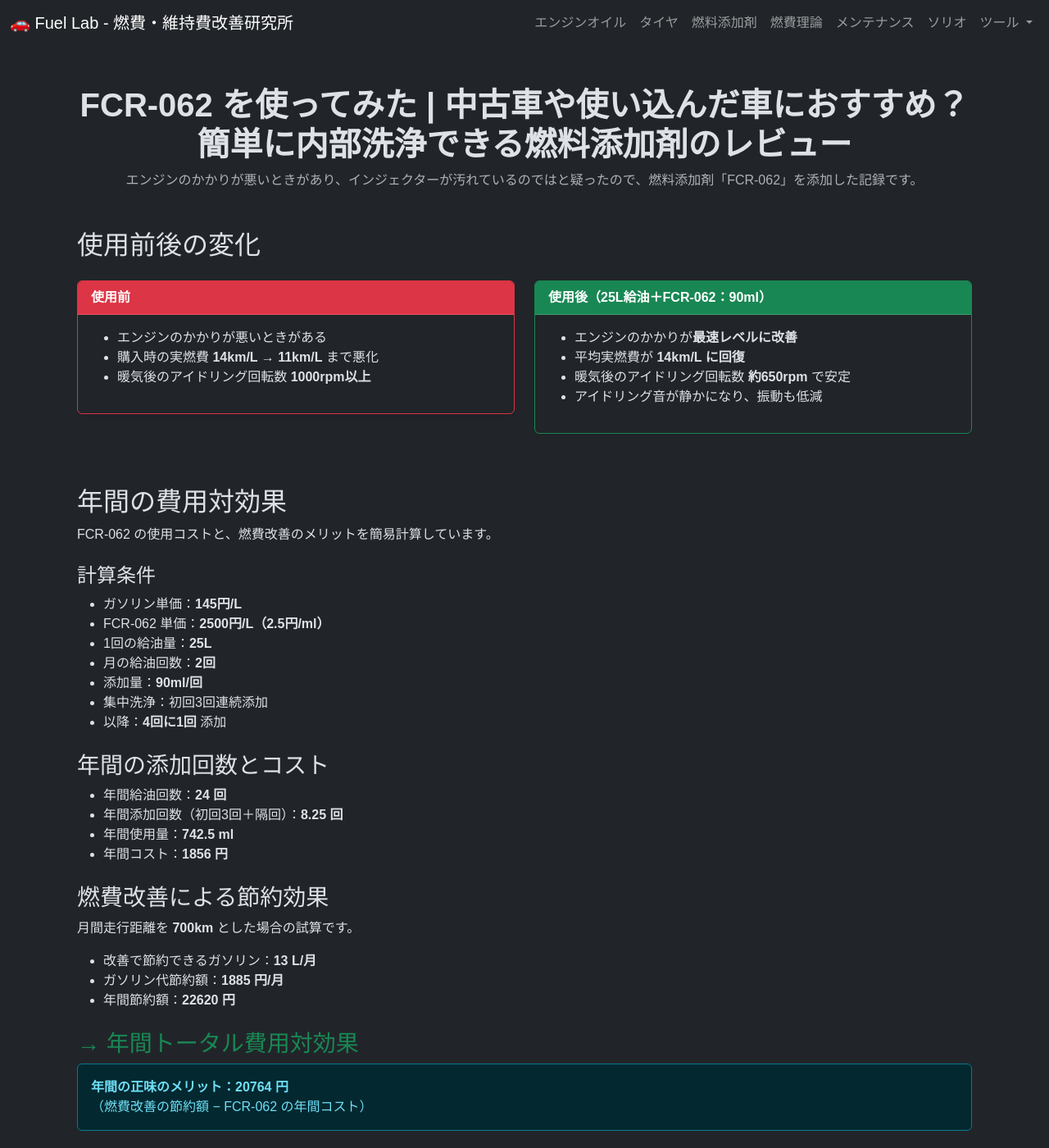
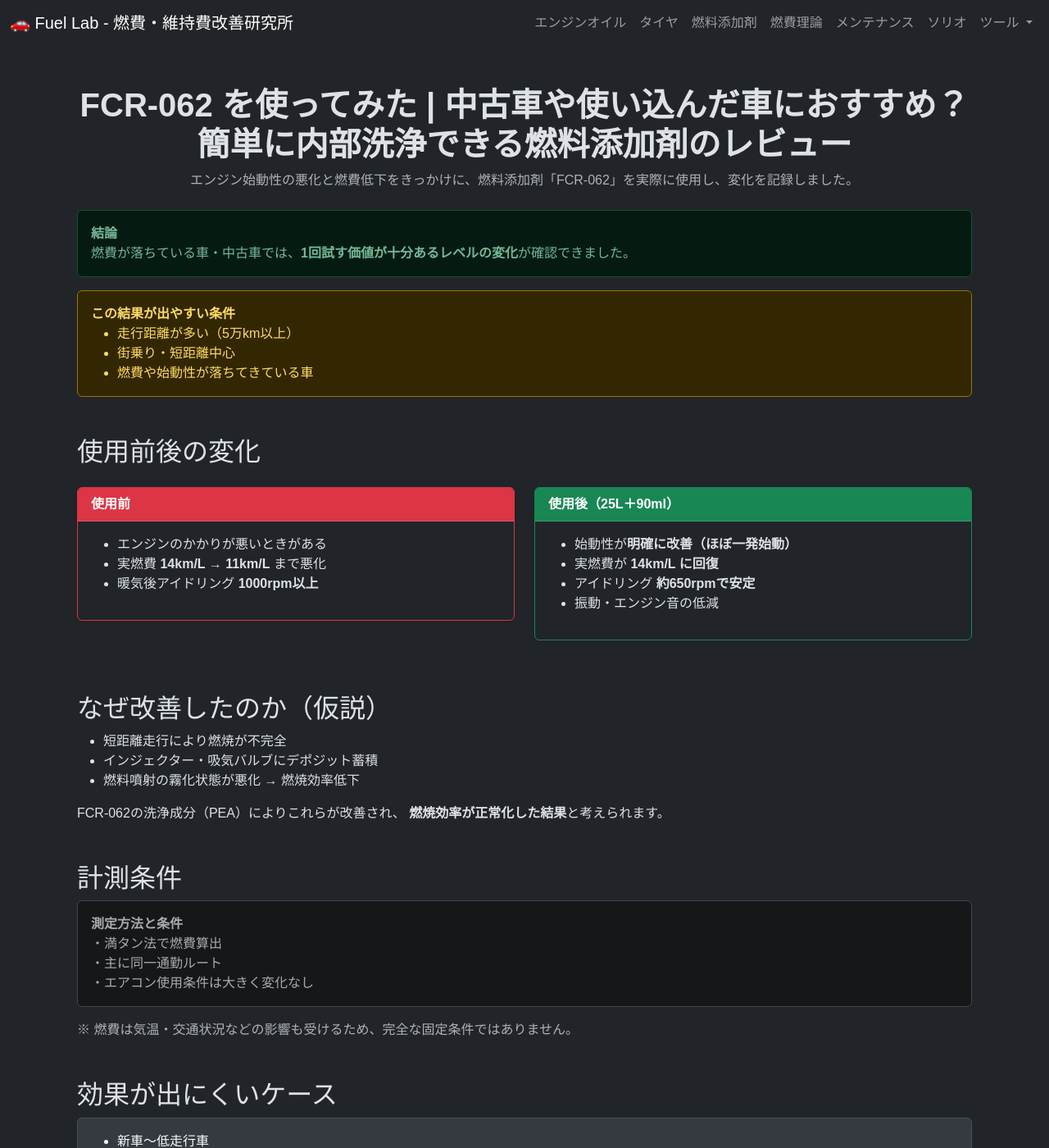
Before and after one commit to funyapar-org/fuel-lab, a Jekyll site: the page built from _solio/fcr062-effect.md, in a window 1280 px wide and 1400 px high. Shown: the whole window at 82% size. Built offline with Jekyll 4.4.1, drawn with Linux system fonts in a browser that asks for light colours; some of the changed text lies outside the part shown.

Commit message:
fcr062-effect.md を更新

```diff
--- a/_solio/fcr062-effect.md
+++ b/_solio/fcr062-effect.md
@@ -2,7 +2,7 @@
 layout: default
 nav_title: FCR-062 を使ってみた
 title: FCR-062 を使ってみた | 中古車や使い込んだ車におすすめ？簡単に内部洗浄できる燃料添加剤のレビュー
-description: エンジンのかかりが悪いときがあり、インジェクターが汚れているのではと疑ったので、燃料添加剤「FCR-062」を添加した記録です。
+description: エンジン始動不良・燃費悪化の改善を目的に燃料添加剤「FCR-062」を使用。実燃費・アイドリング・始動性の変化を実測ベースで検証します。
 date: 2025-12-12
 category: solio
 series: fuel-economy-verification
@@ -22,11 +22,27 @@
   <div class="text-center mb-4">
     <h1 class="fw-bold">{{ page.title }}</h1>
     <p class="text-muted">
-      エンジンのかかりが悪いときがあり、インジェクターが汚れているのではと疑ったので、燃料添加剤「FCR-062」を添加した記録です。
+      エンジン始動性の悪化と燃費低下をきっかけに、燃料添加剤「FCR-062」を実際に使用し、変化を記録しました。
     </p>
   </div>
 
-  <!-- 使用前後の比較 -->
+  <!-- 結論 -->
+  <div class="alert alert-success">
+    <strong>結論</strong><br>
+    燃費が落ちている車・中古車では、<strong>1回試す価値が十分あるレベルの変化</strong>が確認できました。
+  </div>
+
+  <!-- この結果が出やすい条件 -->
+  <div class="alert alert-warning">
+    <strong>この結果が出やすい条件</strong>
+    <ul class="mb-0">
+      <li>走行距離が多い（5万km以上）</li>
+      <li>街乗り・短距離中心</li>
+      <li>燃費や始動性が落ちてきている車</li>
+    </ul>
+  </div>
+
+  <!-- 使用前後 -->
   <h2 class="mt-5">使用前後の変化</h2>
 
   <div class="row mt-4">
@@ -36,8 +52,8 @@
         <div class="card-body">
           <ul>
             <li>エンジンのかかりが悪いときがある</li>
-            <li>購入時の実燃費 <strong>14km/L → 11km/L</strong> まで悪化</li>
-            <li>暖気後のアイドリング回転数 <strong>1000rpm以上</strong></li>
+            <li>実燃費 <strong>14km/L → 11km/L</strong> まで悪化</li>
+            <li>暖気後アイドリング <strong>1000rpm以上</strong></li>
           </ul>
         </div>
       </div>
@@ -45,37 +61,80 @@
 
     <div class="col-md-6">
       <div class="card border-success mb-3 shadow-sm">
-        <div class="card-header bg-success text-white fw-bold">使用後（25L給油＋FCR-062：90ml）</div>
+        <div class="card-header bg-success text-white fw-bold">使用後（25L＋90ml）</div>
         <div class="card-body">
           <ul>
-            <li>エンジンのかかりが<strong>最速レベルに改善</strong></li>
-            <li>平均実燃費が <strong>14km/L に回復</strong></li>
-            <li>暖気後のアイドリング回転数 <strong>約650rpm</strong> で安定</li>
-            <li>アイドリング音が静かになり、振動も低減</li>
+            <li>始動性が<strong>明確に改善（ほぼ一発始動）</strong></li>
+            <li>実燃費が <strong>14km/L に回復</strong></li>
+            <li>アイドリング <strong>約650rpmで安定</strong></li>
+            <li>振動・エンジン音の低減</li>
           </ul>
         </div>
       </div>
     </div>
   </div>
 
-  <!-- 年間コスト計算 -->
+  <!-- 原因仮説 -->
+  <h2 class="mt-5">なぜ改善したのか（仮説）</h2>
+
+  <ul>
+    <li>短距離走行により燃焼が不完全</li>
+    <li>インジェクター・吸気バルブにデポジット蓄積</li>
+    <li>燃料噴射の霧化状態が悪化 → 燃焼効率低下</li>
+  </ul>
+
+  <p>
+    FCR-062の洗浄成分（PEA）によりこれらが改善され、
+    <strong>燃焼効率が正常化した結果</strong>と考えられます。
+  </p>
+
+  <!-- 計測条件 -->
+  <h2 class="mt-5">計測条件</h2>
+
+  <div class="alert alert-secondary">
+    <strong>測定方法と条件</strong><br>
+    ・満タン法で燃費算出<br>
+    ・主に同一通勤ルート<br>
+    ・エアコン使用条件は大きく変化なし
+  </div>
+
+  <p class="text-muted">
+    ※ 燃費は気温・交通状況などの影響も受けるため、完全な固定条件ではありません。
+  </p>
+
+  <!-- 効果が出にくいケース -->
+  <h2 class="mt-5">効果が出にくいケース</h2>
+
+  <div class="alert alert-light">
+    <ul class="mb-0">
+      <li>新車〜低走行車</li>
+      <li>高速道路中心で状態が良い車</li>
+      <li>そもそも不調の原因が別（点火系など）</li>
+    </ul>
+  </div>
+
+  <!-- 使用方法 -->
+  <h2 class="mt-5">使い方（簡単3ステップ）</h2>
+
+  <ol>
+    <li>給油前にタンクへ投入</li>
+    <li>そのまま満タン給油</li>
+    <li>通常通り走行するだけ</li>
+  </ol>
+
+  <!-- 使用タイミング -->
+  <h2 class="mt-5">おすすめの使用タイミング</h2>
+
+  <ul>
+    <li>オイル交換前</li>
+    <li>燃費が落ちたと感じたとき</li>
+    <li>中古車購入直後</li>
+  </ul>
+
+  <!-- コスト -->
   <h2 class="mt-5">年間の費用対効果</h2>
 
-  <p>FCR-062 の使用コストと、燃費改善のメリットを簡易計算しています。</p>
-
-  <h4 class="mt-4">計算条件</h4>
-
-  <ul>
-    <li>ガソリン単価：<strong>145円/L</strong></li>
-    <li>FCR-062 単価：<strong>2500円/L（2.5円/ml）</strong></li>
-    <li>1回の給油量：<strong>25L</strong></li>
-    <li>月の給油回数：<strong>2回</strong></li>
-    <li>添加量：<strong>90ml/回</strong></li>
-    <li>集中洗浄：初回3回連続添加</li>
-    <li>以降：<strong>4回に1回</strong> 添加</li>
-  </ul>
-
-  <h3 class="mt-4">年間の添加回数とコスト</h3>
+  <p>実際の使用条件をもとに試算しています。</p>
 
   {% assign fcr_cost_ml = 2.5 %}
   {% assign first_count = 3 %}
@@ -89,51 +148,43 @@
 
   <ul>
     <li>年間給油回数：<strong>{{ yearly_fill }} 回</strong></li>
-    <li>年間添加回数（初回3回＋隔回）：<strong>{{ total_add }} 回</strong></li>
-    <li>年間使用量：<strong>{{ yearly_fcr_ml }} ml</strong></li>
+    <li>年間添加回数：<strong>{{ total_add }} 回</strong></li>
     <li>年間コスト：<strong>{{ yearly_fcr_cost | round }} 円</strong></li>
   </ul>
 
-  <!-- 効果 -->
-  <h3 class="mt-4">燃費改善による節約効果</h3>
+  <h3 class="mt-4">燃費改善による節約</h3>
 
   {% assign before_fuel = 11 %}
   {% assign after_fuel = 14 %}
-  {% assign distance = 700 %}  <!-- 月700km走行の例 -->
+  {% assign distance = 700 %}
 
   {% assign before_gas = distance | divided_by: before_fuel %}
   {% assign after_gas = distance | divided_by: after_fuel %}
   {% assign gas_saved = before_gas | minus: after_gas %}
   {% assign money_saved = gas_saved | times: 145 %}
   {% assign yearly_saved = money_saved | times: 12 %}
+  {% assign net_saving = yearly_saved | minus: yearly_fcr_cost %}
 
-  <p>
-    月間走行距離を <strong>700km</strong> とした場合の試算です。
+  <ul>
+    <li>節約燃料：<strong>{{ gas_saved | round: 2 }} L/月</strong></li>
+    <li>節約額：<strong>{{ money_saved | round }} 円/月</strong></li>
+    <li>年間節約：<strong>{{ yearly_saved | round }} 円</strong></li>
+  </ul>
+
+  <div class="alert alert-info">
+    <strong>年間の正味メリット：{{ net_saving | round }} 円</strong>
+  </div>
+
+  <p class="text-muted">
+    ※ 燃費改善は添加剤以外の要因（気温・走行条件など）にも影響されます。
   </p>
 
-  <ul>
-    <li>改善で節約できるガソリン：<strong>{{ gas_saved | round: 2 }} L/月</strong></li>
-    <li>ガソリン代節約額：<strong>{{ money_saved | round }} 円/月</strong></li>
-    <li>年間節約額：<strong>{{ yearly_saved | round }} 円</strong></li>
-  </ul>
-
-  <h3 class="mt-4 text-success">→ 年間トータル費用対効果</h3>
-
-  {% assign net_saving = yearly_saved | minus: yearly_fcr_cost %}
-
-  <div class="alert alert-info">
-    <strong>年間の正味のメリット：{{ net_saving | round }} 円</strong><br>
-    （燃費改善の節約額 − FCR-062 の年間コスト）
-  </div>
-
-  <!-- Amazon アフィリンク -->
-
+  <!-- CTA -->
   {% include fcr062-affiliate.html
-    title="実際に使って効果を感じた燃料添加剤「FCR-062」"
-    lead="ソリオで始動性・静粛性・実燃費に明確な変化があり、体感と数値の両面で効果を確認できました。"
-    main_reason="25L給油＋100ml添加という使い方なら、1Lサイズが最も無駄がなく継続しやすいです。"
-    note="※ 効果の感じ方には個体差があります。Fuel Lab では実測値をもとに評価しています。"
+    title="実際に使って効果を確認した燃料添加剤「FCR-062」"
+    lead="始動性・静粛性・実燃費のすべてで変化を確認。特に中古車や燃費が落ちている車なら試す価値は高いです。"
+    main_reason="25L給油＋100ml運用なら1Lサイズが最も効率的"
+    note="※ 効果には個体差があります"
   %}
 
-
 </div>
```
